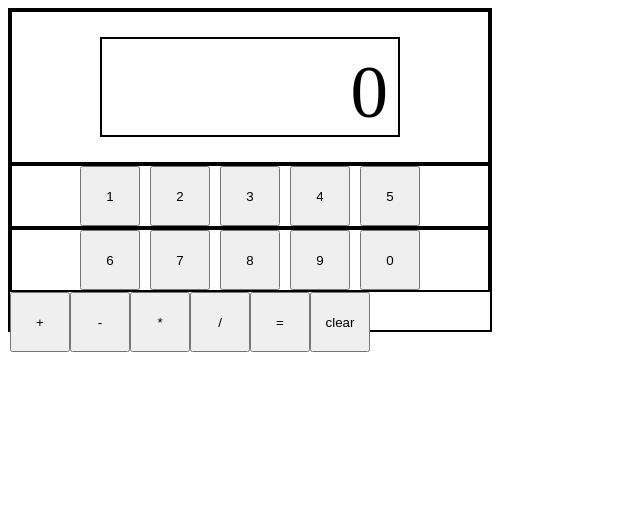
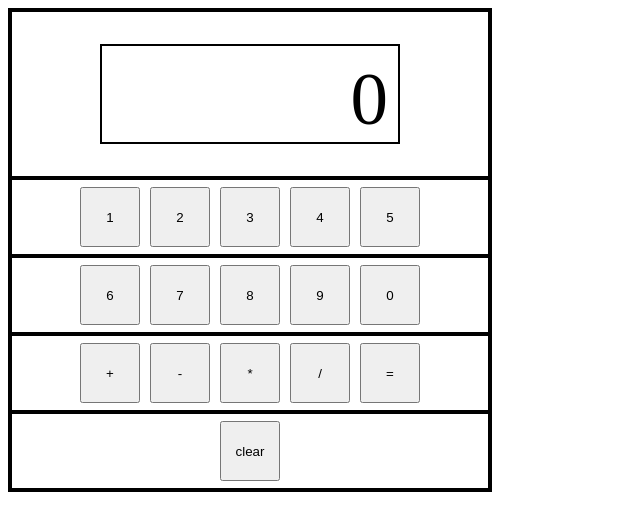
Before and after one commit to MikeBuckets2/calculator, a plain HTML site: page index.html in a window 1280 px wide. Shown: the whole page, without its empty margins (0-640 px from the left). Drawn offline with Linux system fonts and the light colour scheme.

Commit message:
add first row style to third row and clear

```diff
--- a/index.html
+++ b/index.html
@@ -26,12 +26,16 @@
             <button class="digits">9</button>
             <button class="digits">0</button>
         </div>
+        <div class="thirdRow">
             <button class="operators">+</button>
             <button class="operators">-</button>
             <button class="operators">*</button>
             <button class="operators">/</button>
             <button class="operation">=</button>
+        </div>
+        <div class="reset">
             <button class="clear">clear</button>
+        </div>
     </div>
 </body>
 </html>
--- a/style.css
+++ b/style.css
@@ -1,5 +1,5 @@
 .calculator {
-    height: 320px;
+    height: 480px;
     width: 480px;
     border: 2px solid black;
     display: flex;
@@ -24,17 +24,21 @@ button {
 }
 
 .firstRow,
-.secondRow {
+.secondRow,
+.thirdRow,
+.reset {
     display: flex;
     border: 2px solid black;
     gap: 10px;
     width: 480px;
     justify-content: center;
+    align-items: center;
 }
 
 .screen {
     display: flex;
     justify-content: center;
+    align-items: center;
     border: 2px solid black;
     width: 480px;
 }
```
Lines whose indentation alone changed are shown as unchanged.
